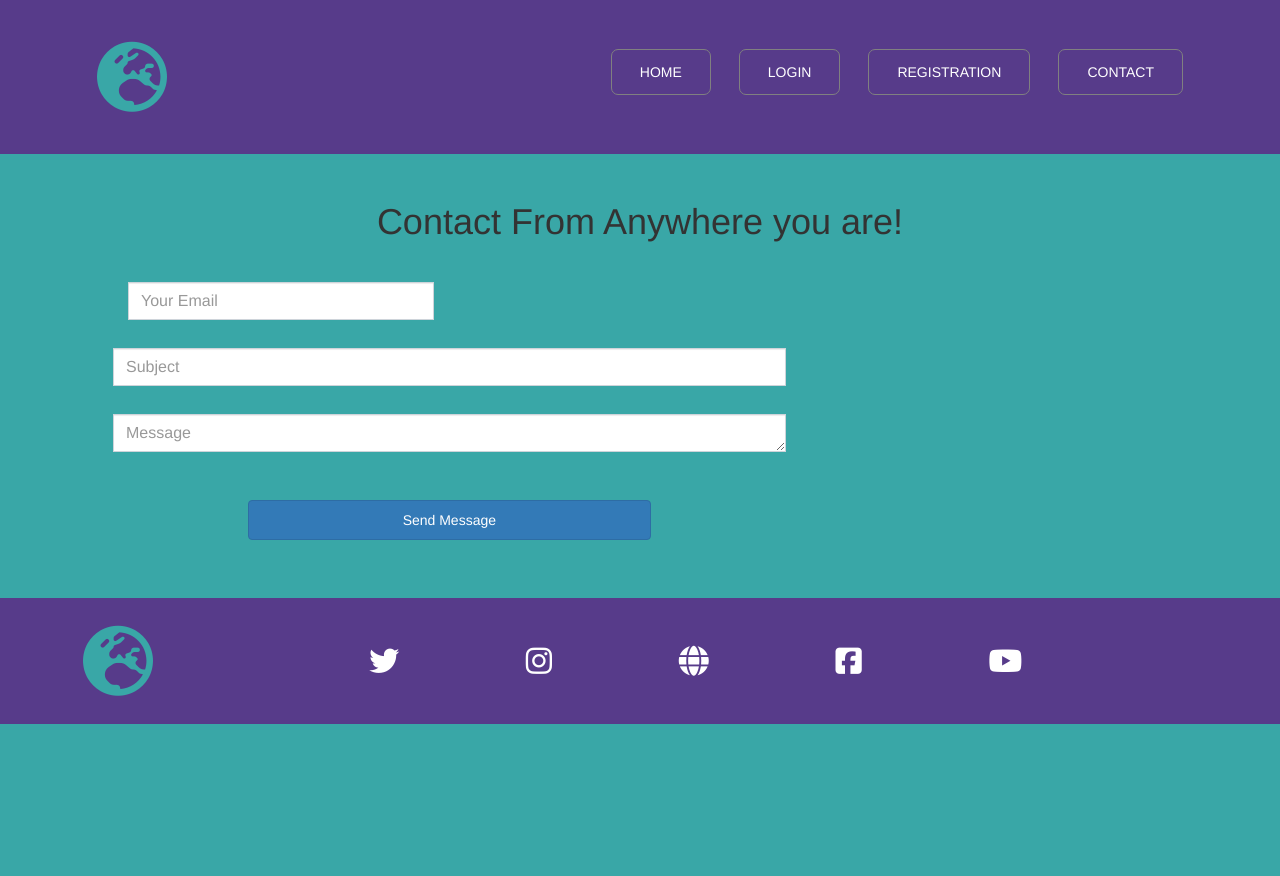
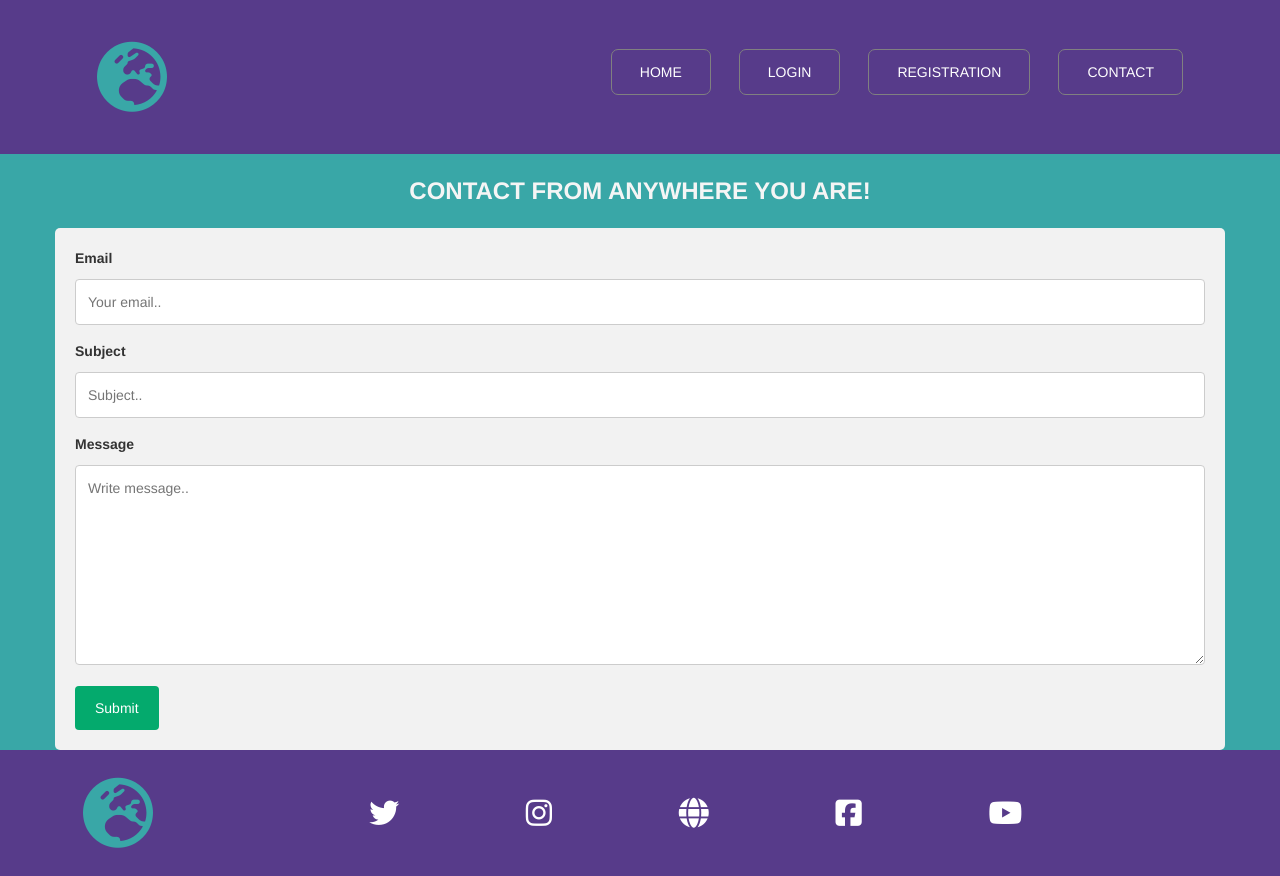
Before and after one commit to NadezhdaSemova/MyProjectTravel, an Angular app in the folder travel/: page /contact in a window 1280 px wide. Before the commit the page ends 800 px from the top, so only its background shows below. Built offline with nearby package versions, Linux system fonts and the light colour scheme.

Commit message:
Update: Contact form

```diff
--- a/travel/angular.json
+++ b/travel/angular.json
@@ -26,7 +26,8 @@
             ],
             "styles": [
               "node_modules/bootstrap/dist/css/bootstrap.min.css",
-              "src/styles.css"
+              "src/styles.css",
+              "node_modules/ngx-toastr/toastr.css"
             ],
             "scripts": []
           },
--- a/travel/src/app/app.module.ts
+++ b/travel/src/app/app.module.ts
@@ -14,6 +14,8 @@ import { PlacesRoutingModule } from './places/places-router.module';
 import { UserRoutingModule } from './users/users-router.module';
 
 import { FormsModule } from '@angular/forms';
+import { ToastrModule } from 'ngx-toastr';
+import { BrowserAnimationsModule } from '@angular/platform-browser/animations'
 
 
 
@@ -38,6 +40,10 @@ import { FormsModule } from '@angular/forms';
     UsersModule,
     ShareModule,
     PlacesModule,
+
+    ToastrModule.forRoot(),
+    BrowserAnimationsModule
+
   ],
   providers: [],
   bootstrap: [AppComponent]
--- a/travel/src/app/pages/contacts/contacts.component.css
+++ b/travel/src/app/pages/contacts/contacts.component.css
@@ -1,47 +1,43 @@
-
-.container-fluid {
-    display: flex;
-    flex-direction: column;
-  width: 100%;
-  padding-right: 15px;
-  padding-left: 15px;
-  margin-right: auto;
-  margin-left: auto;
+h3 {
+  color: whitesmoke;
+  font-weight: bold;
+  text-align: center;
+  text-transform: uppercase;
+  margin: 1em;
 }
 
-h3 {
-    font-weight: 600;
-    display: block;
-    font-size: 1.17em;
-    margin-block-start: 1em;
-    margin-block-end: 1em;
-    margin-inline-start: 0px;
-    margin-inline-end: 0px;
-    font-weight: bold;
-    unicode-bidi: isolate;
+input[type=text], select, textarea {
+  width: 100%;
+  padding: 12px;
+  border: 1px solid #ccc;
+  border-radius: 4px;
+  box-sizing: border-box;
+  margin-top: 6px;
+  margin-bottom: 16px;
+  resize: vertical;
 }
 
-.justify-content-center {
-    justify-content: center;
-  }
-  #contactForm{
-    display: flex;
-    flex-direction: column;
-    gap: 2em;
-  }
+input[type=submit] {
+  background-color: #04AA6D;
+  color: white;
+  padding: 12px 20px;
+  border: none;
+  border-radius: 4px;
+  cursor: pointer;
+}
 
-  .form-control {
-    display: block;
-    width: 100%;
-    height: calc(1.5em + .75rem + 2px);
-    padding: .375rem .75rem;
-    font-size: 1rem;
-    font-weight: 400;
-    line-height: 1.5;
-    color: #495057;
-    background-color: #fff;
-    background-clip: padding-box;
-    border: 1px solid #ced4da;
-    border-radius: 0;
-    transition: border-color .15s ease-in-out,box-shadow .15s ease-in-out;
+input[type=submit]:hover {
+  background-color: #45a049;
 }
+
+.container {
+  border-radius: 5px;
+  background-color: #f2f2f2;
+  padding: 20px;
+}
+
+.error{
+  color: red;
+  font-weight: bold;
+  padding-bottom: 0.5em;
+}
--- a/travel/src/app/pages/contacts/contacts.component.html
+++ b/travel/src/app/pages/contacts/contacts.component.html
@@ -1,4 +1,26 @@
-<div class="container-fluid py-5">
+<h3>Contact From Anywhere you are!</h3>
+
+<div class="container">
+    <form [formGroup]="contactForm" (ngSubmit)="postContact()">
+        <label for="fname">Email</label>
+        <input formControlName="email" type="text" id="fname" name="firstname" placeholder="Your email..">
+        <div *ngIf="contactForm.controls.email.invalid && contactForm.controls.email.touched" class="error">It`s not correct email.</div>
+
+        <label for="lname">Subject</label>
+        <input formControlName="subject" type="text" id="lname" name="lastname" placeholder="Subject..">
+        <div *ngIf="contactForm.controls.subject.invalid && contactForm.controls.subject.touched" class="error">Subject is require.</div>
+
+        <label for="subject">Message</label>
+        <textarea formControlName="message" id="subject" name="subject" placeholder="Write message.." style="height:200px"></textarea>
+        <div *ngIf="contactForm.controls.message.invalid && contactForm.controls.message.touched" class="error">Message is require.</div>
+
+        <input type="submit" value="Submit">
+    </form>
+</div>
+
+
+
+<!-- <div class="container-fluid py-5">
     <div class="container py-5">
         <div class="text-center mb-3 pb-3">
             <h1>Contact From Anywhere you are!</h1>
@@ -38,4 +60,4 @@
             </div>
         </div>
     </div>
-</div>
+</div> -->
--- a/travel/src/app/places/places.service.ts
+++ b/travel/src/app/places/places.service.ts
@@ -1,15 +1,16 @@
 import { HttpClient } from '@angular/common/http';
 import { Injectable } from '@angular/core';
-import { Observable, filter, map } from 'rxjs';
+import { Observable, filter, map, tap } from 'rxjs';
 import { Like, Places } from '../share/models/Places';
 import { PLACES_BY_SEARCH, PLACE_BY_ID_URL, PLACE_CREATE_URL, PLACE_URL } from 'src/constants/url';
+import { ToastrService } from 'ngx-toastr';
 
 @Injectable({
   providedIn: 'root'
 })
 export class PlacesService {
 
-  constructor(private http: HttpClient) { }
+  constructor(private http: HttpClient, private toastrService: ToastrService) { }
 
   getPlaces(): Observable<Places[]> {
     return this.http.get<Places[]>(`${PLACE_URL}`);
@@ -25,7 +26,14 @@ export class PlacesService {
 
   postPlace(place: Places) {
     const payload = place;
-    return this.http.post<Places>(PLACE_CREATE_URL, payload)
+    return this.http.post<Places>(PLACE_CREATE_URL, payload).pipe(tap({
+      next: () => {
+        this.toastrService.success("You post successfully")
+      },
+      error: () => {
+        this.toastrService.error("You didn't post anything")
+      }
+    }))
   }
 
   editPlace(id: string, place: Places){
--- a/travel/src/app/users/profile/profile.component.css
+++ b/travel/src/app/users/profile/profile.component.css
@@ -0,0 +1,56 @@
+.container{
+    display: flex;
+    flex-direction: column;
+
+}
+
+h1 {
+    font-size: 2em;
+    text-align: center;
+    color: white;
+    text-transform: uppercase;
+}
+
+.user-info {
+display: flex;
+gap: 2em;
+justify-content: center;
+margin: 2em;
+}
+
+.profile-image{
+    flex: 0 0 10em;
+}
+
+.post-places{
+    display: flex;
+    flex-direction: column;
+    max-width: 80vw;
+}
+
+.post-places-by-user{
+    margin: 2em;
+    font-size: 1.5em;
+    color: white
+}
+
+.card{
+   display: flex;
+   gap: 2em;
+   max-width: 100%;
+}
+
+img{
+    width: 20em;
+}
+
+.card-image{
+    flex: 0 0 5em;
+}
+
+.info{
+    flex: 1 1 auto;
+    display: flex;
+    flex-direction: column;
+    justify-content: center;
+}
--- a/travel/src/app/users/profile/profile.component.html
+++ b/travel/src/app/users/profile/profile.component.html
@@ -1,34 +1,42 @@
 <section class="current-profile">
     <div class="container">
-        <div class="profile">
-            <h1>Profile</h1>
-            <div class="profile-card">
+
+        <h1>Profile</h1>
+        <div class="profile-card">
+            <div class="user-info">
                 <div class="profile-image">
                     <img src="https://cdn.pixabay.com/photo/2015/10/05/22/37/blank-profile-picture-973460_1280.png"
                         alt="">
                 </div>
-                 <div class="profile-information">
+                <div class="profile-information">
                     <p>Email: {{user.email}}</p>
                     <p>Visited places: {{places.length}}</p>
                 </div>
-                <!-- <div class="btn-profile">
+            </div>
+            <!-- <div class="btn-profile">
                     <button>Follow</button>
                     <button><i class="fa-solid fa-envelope"></i></button>
                     <button><i class="fa-brands fa-facebook"></i></button>
                 </div> -->
 
-                <div class="post-places">
-                    <div *ngFor="let place of places | userPlaces: userId" class="card">
-                        <img src= "{{place.imgUrl}}"
-                            alt="">
+            <hr>
+
+            <div class="post-places">
+                <div class="post-places-by-user">Places, post by {{user.username}}</div>
+                <div class="card">
+                    <div *ngFor="let place of places | userPlaces: userId" >
+
+                        <img class="card-image" src="{{place.imgUrl}}" alt="">
                         <div class="info">
 
-                            <p>{{place.place}}</p>
-                            <a [routerLink]="['/places/', place._id]"><i class="fa-solid fa-book-open-reader"></i> Read More</a>
+                            <p><b>Place:</b> {{place.place}}</p>
+                            <p><b>Likes:</b> {{place.likes}}</p>
+                            <a [routerLink]="['/places/', place._id]"><i class="fa-solid fa-book-open-reader"></i> Read
+                                More</a>
                         </div>
                     </div>
+                </div>
 
-                </div>
             </div>
         </div>
     </div>
--- a/travel/src/app/users/user.service.ts
+++ b/travel/src/app/users/user.service.ts
@@ -1,7 +1,7 @@
 import { HttpClient } from '@angular/common/http';
 import { Injectable } from '@angular/core';
 import { ToastrService } from 'ngx-toastr';
-import { BehaviorSubject, Observable, map, tap } from 'rxjs';
+import { BehaviorSubject, Observable, tap } from 'rxjs';
 import { PLACE_URL, USER_GET, USER_LOGIN_URL, USER_REGISTER_URL } from 'src/constants/url';
 import { IUserLogin, IUserRegister, UserForAuthentication } from '../share/models/Users';
 import { User } from '../share/models/Users';
--- a/travel/src/app/users/users.module.ts
+++ b/travel/src/app/users/users.module.ts
@@ -3,8 +3,7 @@ import { CommonModule } from '@angular/common';
 import { LoginComponent } from './login/login.component';
 import { RegisterComponent } from './register/register.component';
 import { ReactiveFormsModule } from '@angular/forms';
-import { ToastrModule } from 'ngx-toastr';
-import { BrowserAnimationsModule } from '@angular/platform-browser/animations'
+
 import { AppRoutingModule } from '../app-routing.module';
 import { UserPlacesPipe } from '../pipes/user-places.pipe';
 import { PlacesRoutingModule } from '../places/places-router.module';
@@ -21,12 +20,7 @@ import { RouterModule } from '@angular/router';
     CommonModule,
     AppRoutingModule,
     ReactiveFormsModule,
-    ToastrModule.forRoot({
-      timeOut: 3000,
-      positionClass: "toast-bottom-right",
-      newestOnTop: false
-    }),
-    BrowserAnimationsModule,
+
     RouterModule,
 
     //Pipe
```
